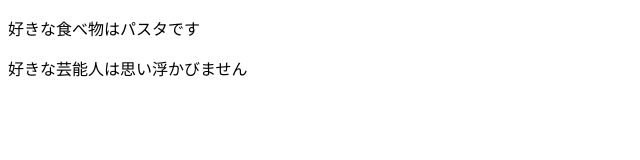
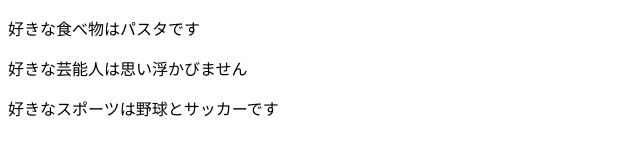
Before and after one commit to houjou-alto/command-practice, a plain HTML site: page index.html in a window 1280 px wide. Shown: the whole page, without its empty margins (0-640 px from the left). Drawn offline with Linux system fonts and the light colour scheme.

Commit message:
好きなスポーツを追記&修正

```diff
--- a/index.html
+++ b/index.html
@@ -8,5 +8,6 @@
 <body>
     <p>好きな食べ物はパスタです</p>
     <p>好きな芸能人は思い浮かびません</p>
+    <p>好きなスポーツは野球とサッカーです</p>
 </body>
 </html>
```
